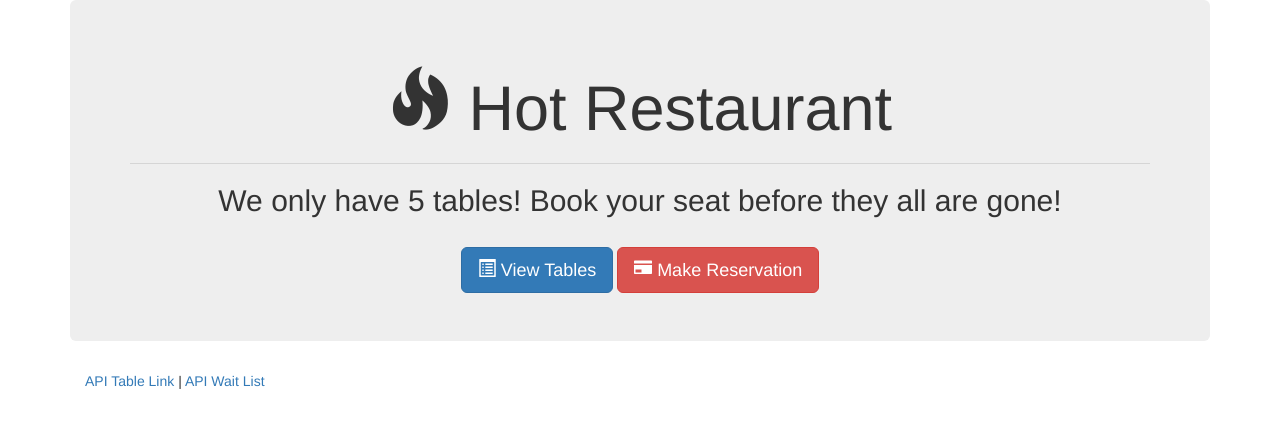
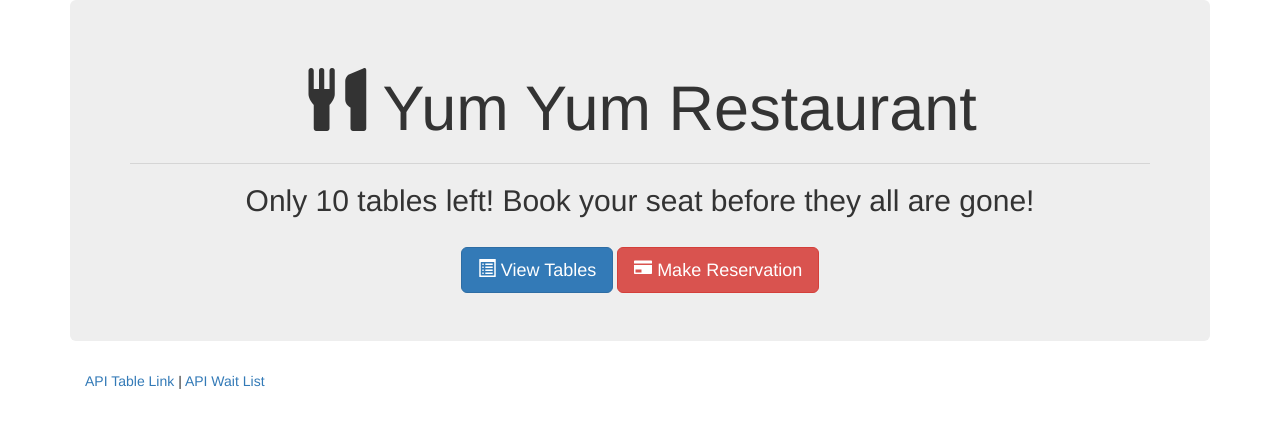
Before and after one commit to marymiller1954/Hot-Restaurant, a website: page index.html in a window 1280 px wide. Drawn offline with nearby package versions, Linux system fonts and the light colour scheme.

Commit message:
Add files via upload

```diff
--- a/index.html
+++ b/index.html
@@ -13,9 +13,9 @@
 	<div class="container">
 
 		<div class="jumbotron">
-			<h1 class="text-center"><span class="glyphicon glyphicon-fire"></span> Hot Restaurant</h1>
+			<h1 class="text-center"><span class="glyphicon glyphicon-cutlery"></span> Yum Yum Restaurant</h1>
 			<hr>
-			<h2 class="text-center">We only have 5 tables! Book your seat before they all are gone!</h2>
+			<h2 class="text-center">Only 10 tables left! Book your seat before they all are gone!</h2>
 			<br>
 
 			<div class="text-center">
```
